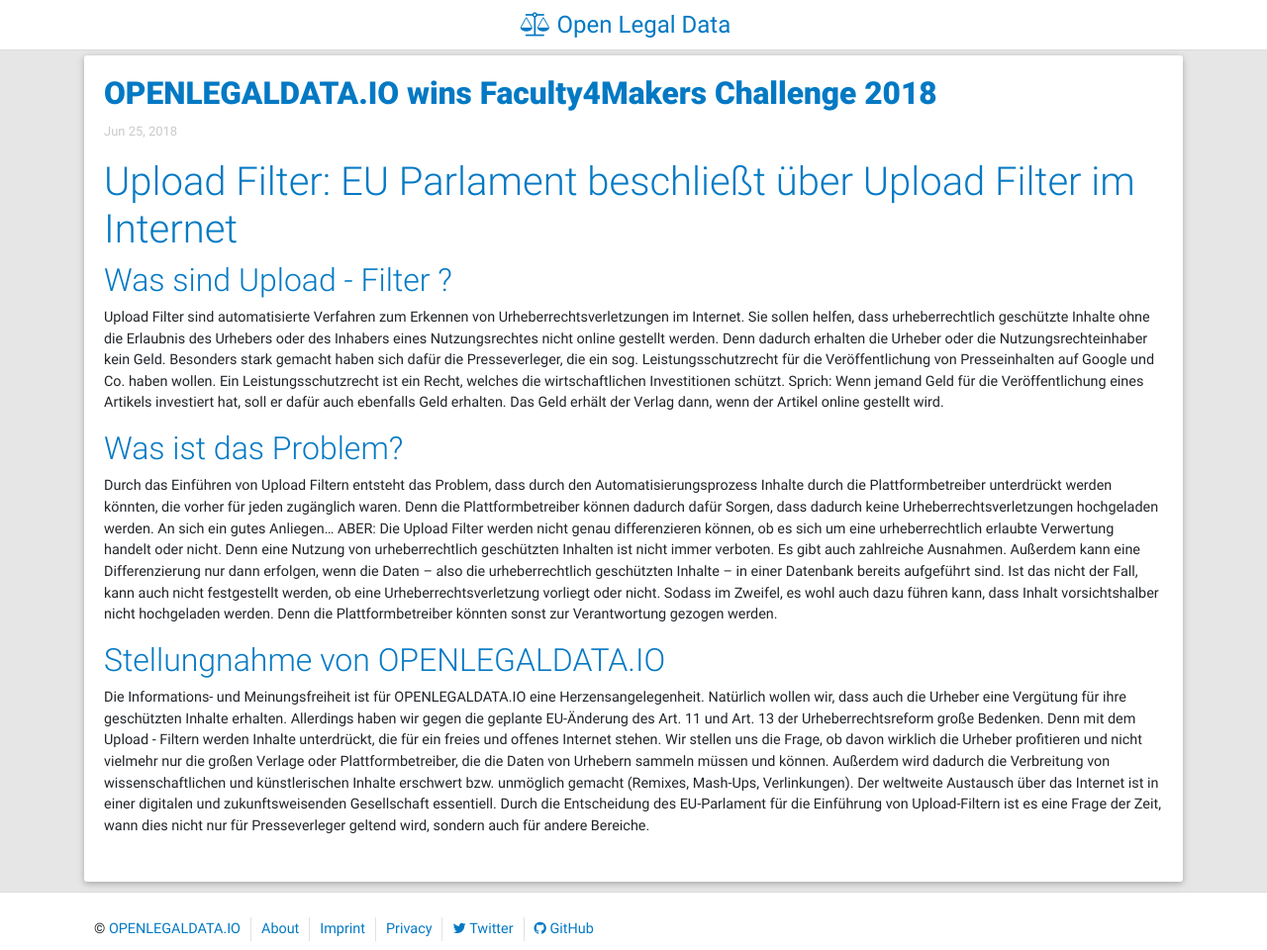
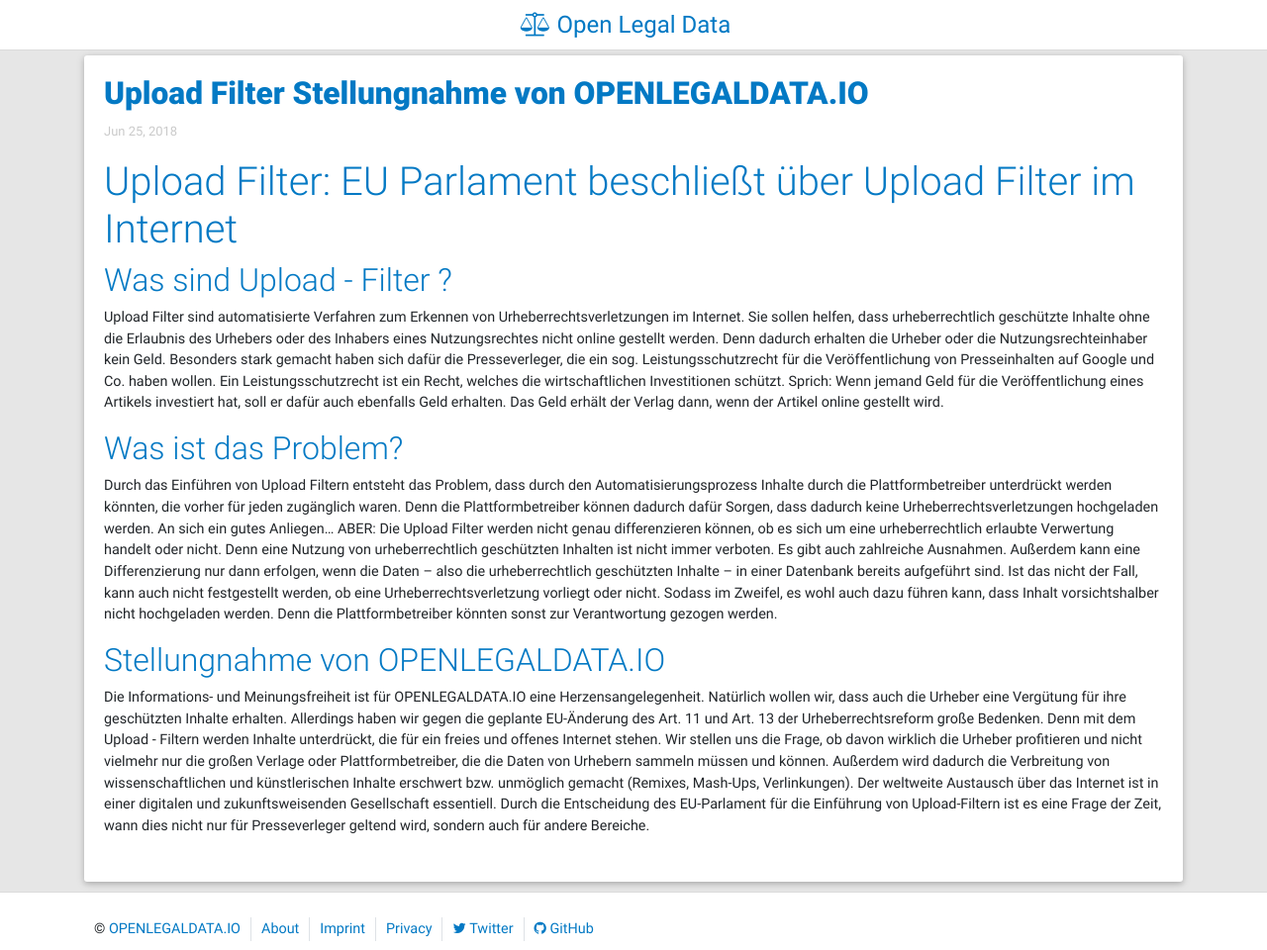
Before and after one commit to openlegaldata/blog, a Jekyll site: the page built from _posts/2018-06-25-upload-filter-stellungnahme.md, in a window 1280 px wide. Shown: the whole page at 99% size. Built offline with Jekyll 4.4.1, drawn with Linux system fonts in a browser that asks for light colours.

Commit message:
Update 2018-06-25-upload-filter-stellungnahme.md

```diff
--- a/_posts/2018-06-25-upload-filter-stellungnahme.md
+++ b/_posts/2018-06-25-upload-filter-stellungnahme.md
@@ -1,6 +1,6 @@
 ---
 layout: post
-title: "OPENLEGALDATA.IO wins Faculty4Makers Challenge 2018"
+title: "Upload Filter Stellungnahme von OPENLEGALDATA.IO"
 categories: media
 ---
 
```
